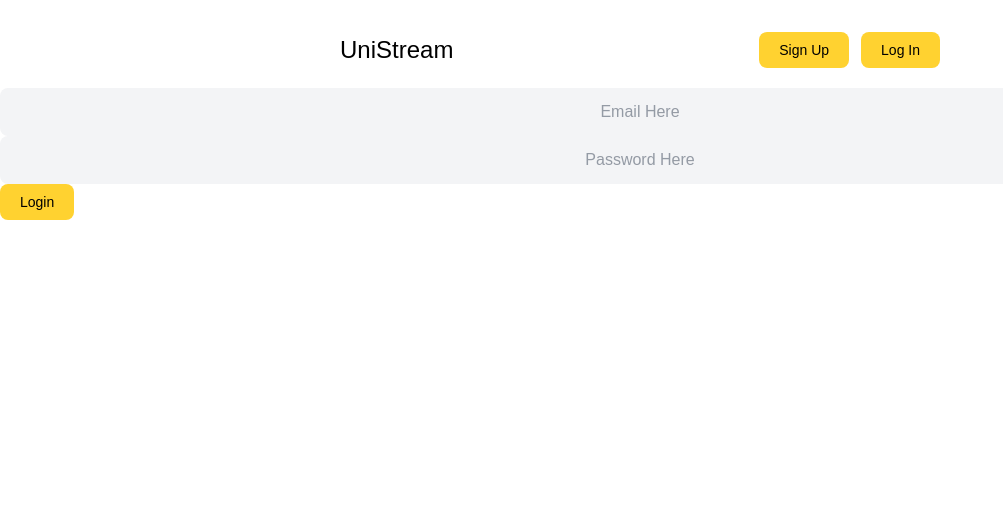
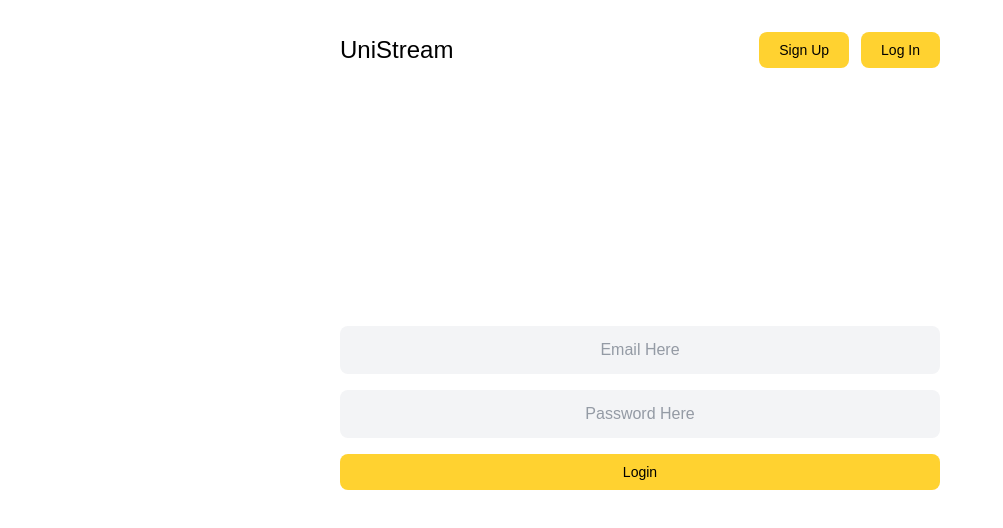
Before and after one commit to khalidkarimkqr/UniStream, a React (Vite) app in the folder client/: page /login in a window 1280 px wide. Shown: the top 528 px of the page, without its empty margins (0-1003 px from the left). Built offline with nearby package versions, Linux system fonts and the light colour scheme; a web font is replaced by a local one.

Commit message:
style login form with centered layout and vertical spacing

```diff
--- a/client/src/pages/Login.jsx
+++ b/client/src/pages/Login.jsx
@@ -7,10 +7,10 @@ import toast from "react-hot-toast";
 const Login = () => {
   return (
     <div>
-      <form>
+      <form className="sm:w-[50vw] mx-auto px-5 h-[80vh] flex flex-col justify-center gap-4">
         <Input id="email" type="email" placeholder="Email Here" />
         <Input id="password" type="password" placeholder="Password Here" />
-        <Button text="login" />
+        <Button text="Login" />
       </form>
     </div>
   );
```
